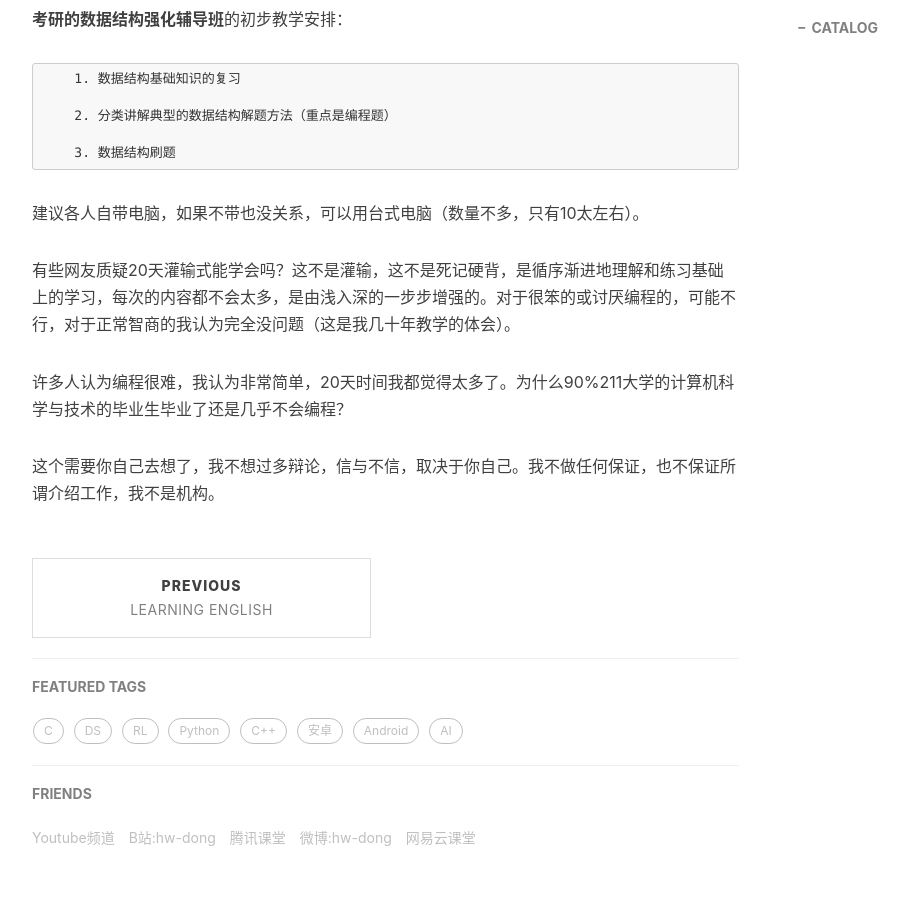
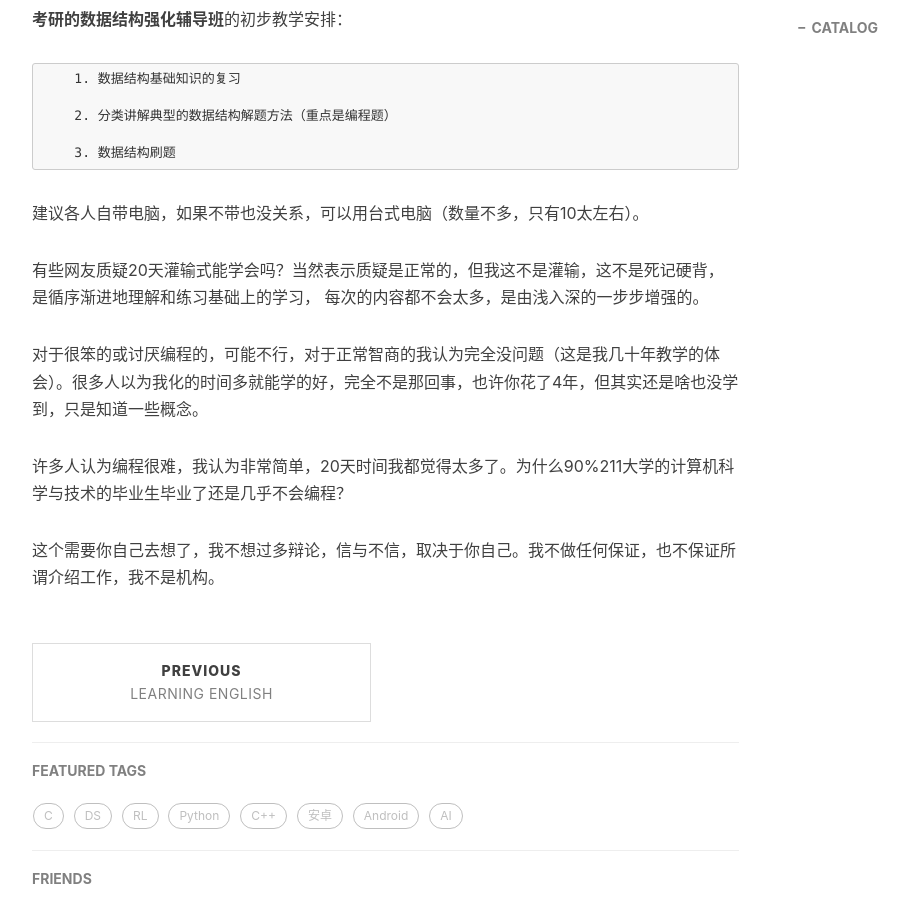
Before and after one commit to xuepro/xuepro.github.io, a Jekyll site: the page built from _posts/2019-05-25-暑期：小白学编程和考研数据结构突击强化班 .md, in a window 1280 px wide and 900 px high, scrolled down 1293 px. Shown: the whole window, without its empty margins (233-1142 px from the left). Built offline with Jekyll 4.4.1, drawn with Linux system fonts in a browser that asks for light colours; nearby versions of some CDN libraries; comment, search, counter and statistics services are not loaded.

Commit message:
Update 2019-05-25-暑期：小白学编程和考研数据结构突击强化班 .md

```diff
--- a/_posts/2019-05-25-暑期：小白学编程和考研数据结构突击强化班 .md
+++ b/_posts/2019-05-25-暑期：小白学编程和考研数据结构突击强化班 .md
@@ -50,7 +50,10 @@ tags:
 
 建议各人自带电脑，如果不带也没关系，可以用台式电脑（数量不多，只有10太左右）。
 
-有些网友质疑20天灌输式能学会吗？这不是灌输，这不是死记硬背，是循序渐进地理解和练习基础上的学习，每次的内容都不会太多，是由浅入深的一步步增强的。对于很笨的或讨厌编程的，可能不行，对于正常智商的我认为完全没问题（这是我几十年教学的体会）。
+有些网友质疑20天灌输式能学会吗？当然表示质疑是正常的，但我这不是灌输，这不是死记硬背，是循序渐进地理解和练习基础上的学习，
+每次的内容都不会太多，是由浅入深的一步步增强的。
+
+对于很笨的或讨厌编程的，可能不行，对于正常智商的我认为完全没问题（这是我几十年教学的体会）。很多人以为我化的时间多就能学的好，完全不是那回事，也许你花了4年，但其实还是啥也没学到，只是知道一些概念。
 
 许多人认为编程很难，我认为非常简单，20天时间我都觉得太多了。为什么90%211大学的计算机科学与技术的毕业生毕业了还是几乎不会编程？
 
```
